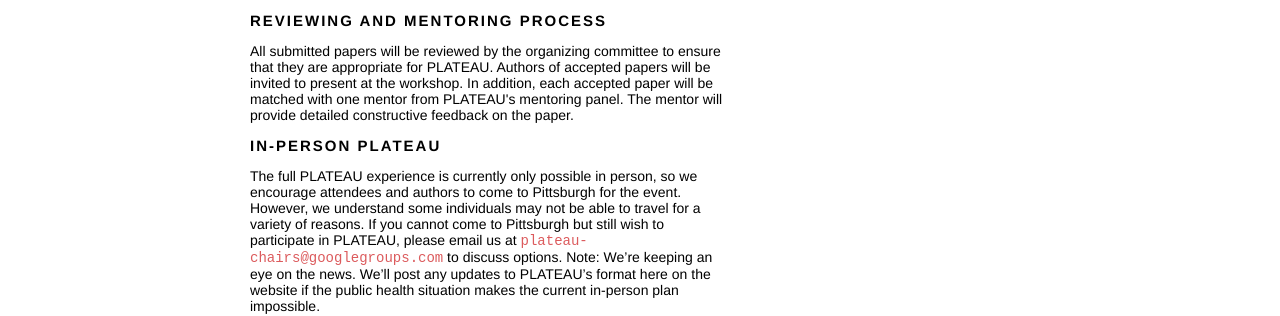
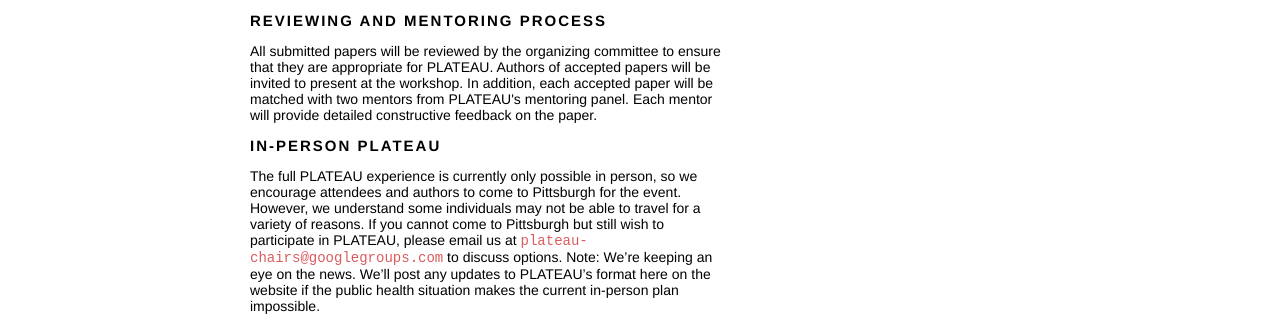
Before and after one commit to plateau-workshop/plateau-2024, a Jekyll site: the page built from index.html, in a window 1280 px wide. Shown: the part 1326-1642 px from the top of the page. Built offline with Jekyll 4.4.1, drawn with Linux system fonts in a browser that asks for light colours.

Commit message:
Updated to specify two mentors per paper.

```diff
--- a/index.html
+++ b/index.html
@@ -111,7 +111,7 @@
 
   <div class="header lead">Reviewing and Mentoring Process</div>
   <p>
-    All submitted papers will be reviewed by the organizing committee to ensure that they are appropriate for PLATEAU. Authors of accepted papers will be invited to present at the workshop. In addition, each accepted paper will be matched with one mentor from PLATEAU's mentoring panel. The mentor will provide detailed constructive feedback on the paper.
+    All submitted papers will be reviewed by the organizing committee to ensure that they are appropriate for PLATEAU. Authors of accepted papers will be invited to present at the workshop. In addition, each accepted paper will be matched with two mentors from PLATEAU's mentoring panel. Each mentor will provide detailed constructive feedback on the paper.
   </p>
 
 
```
Also changed, not shown: 2 other files.
